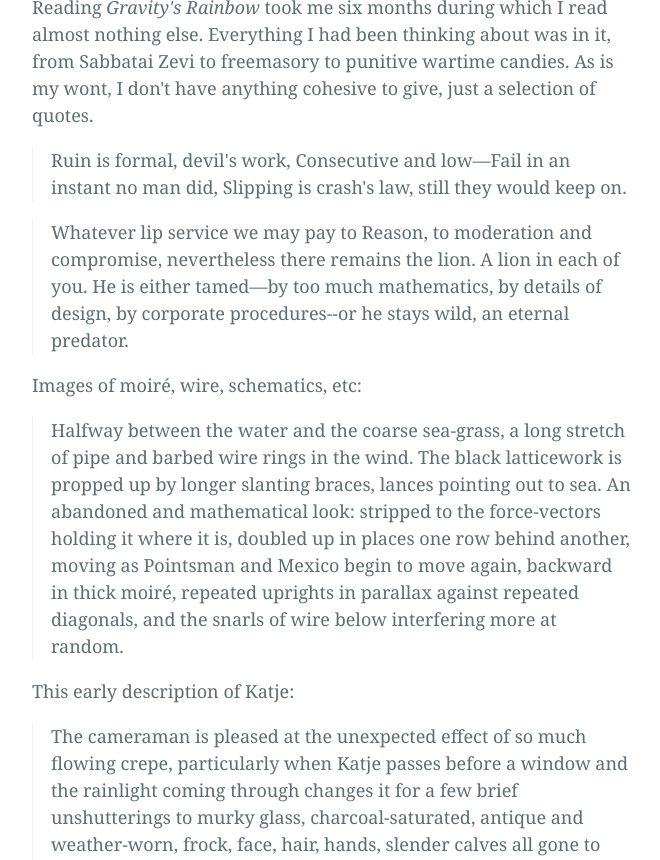
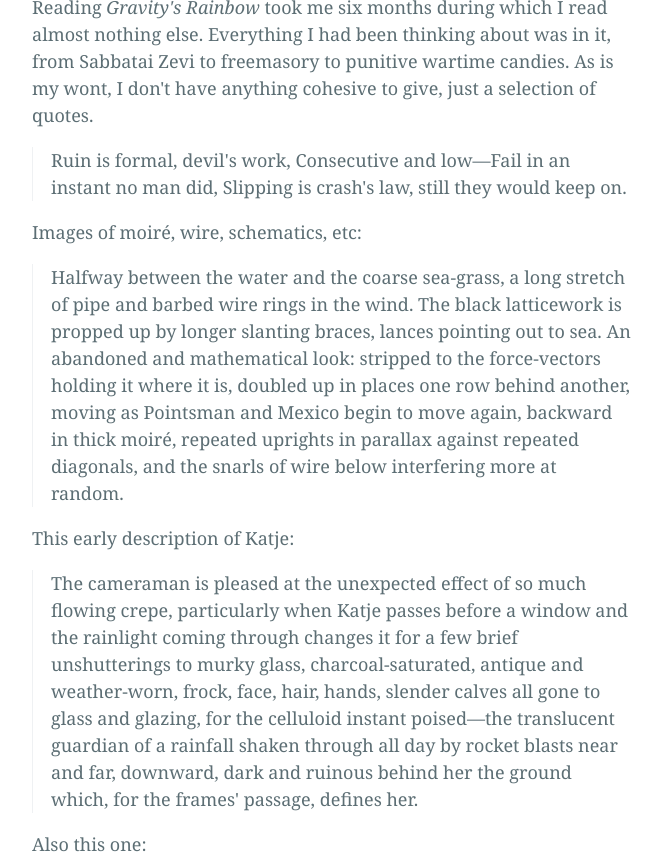
Before and after one commit to bliss-st/ss-website, a Jekyll site: the page built from _posts/2021-12-24-GR.md, in a window 1280 px wide and 900 px high, scrolled down 737 px, cut to the strip 40-900 px from the top of the window. Shown: the whole strip, without its empty margins (308-968 px from the left). Built offline with Jekyll 4.4.1, drawn with Linux system fonts in a browser that asks for light colours.

Commit message:
Update 2021-12-24-GR.md

```diff
--- a/_posts/2021-12-24-GR.md
+++ b/_posts/2021-12-24-GR.md
@@ -10,8 +10,6 @@
 <p>Reading <em>Gravity's Rainbow</em> took me six months during which I read almost nothing else. Everything I had been thinking about was in it, from Sabbatai Zevi to freemasory to punitive wartime candies. As is my wont, I don't have anything cohesive to give, just a selection of quotes.</p>
 
 <blockquote>Ruin is formal, devil's work, Consecutive and low—Fail in an instant no man did, Slipping is crash's law, still they would keep on.</blockquote>
-
-<blockquote>Whatever lip service we may pay to Reason, to moderation and compromise, nevertheless there remains the lion. A lion in each of you. He is either tamed—by too much mathematics, by details of design, by corporate procedures--or he stays wild, an eternal predator.</blockquote>
 
 Images of moiré, wire, schematics, etc:
 
```
